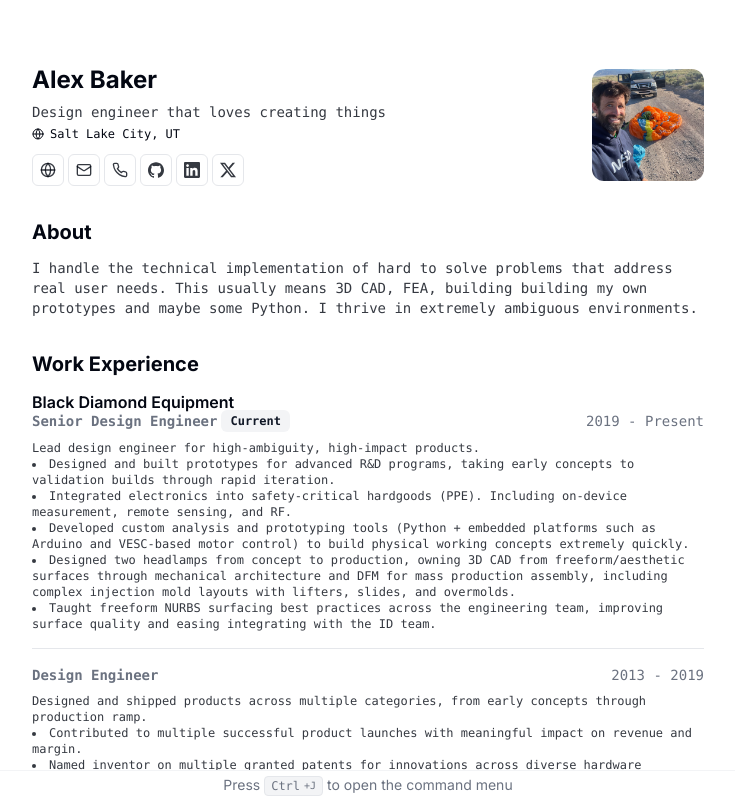
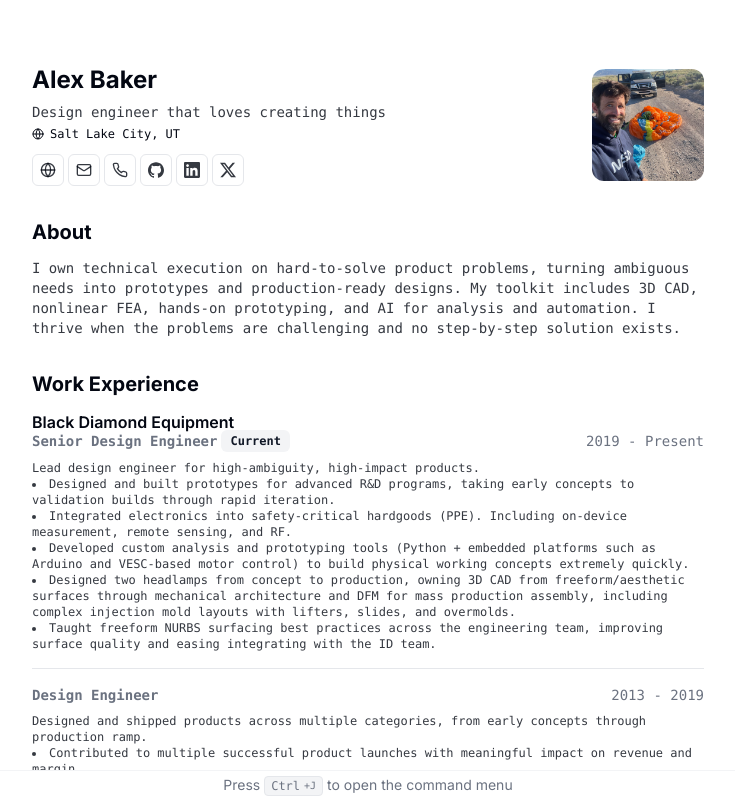
Before and after one commit to bakerjohnalex/resume, a Next.js app: page / in a window 1280 px wide. Shown: the top 798 px of the page, without its empty margins (272-1007 px from the left). Built offline with nearby package versions, Linux system fonts and the light colour scheme.

Commit message:
Revise summary in resume data
Updated summary to better reflect skills and experience.

```diff
--- a/src/data/resume-data.tsx
+++ b/src/data/resume-data.tsx
@@ -8,7 +8,8 @@ export const RESUME_DATA: ResumeData = {
   about: "Design engineer that loves creating things",
   summary: (
     <>
-      I handle the technical implementation of hard to solve problems that address real user needs. This usually means 3D CAD, FEA, building building my own prototypes and maybe some Python. I thrive in extremely ambiguous environments.
+      I own technical execution on hard-to-solve product problems, turning ambiguous needs into prototypes and production-ready designs. My toolkit includes 3D CAD, nonlinear FEA, hands-on prototyping, and AI for analysis and automation. I thrive when the problems are challenging
+and no step-by-step solution exists.
     </>
   ),
   avatarUrl: "/me.jpg",
```
